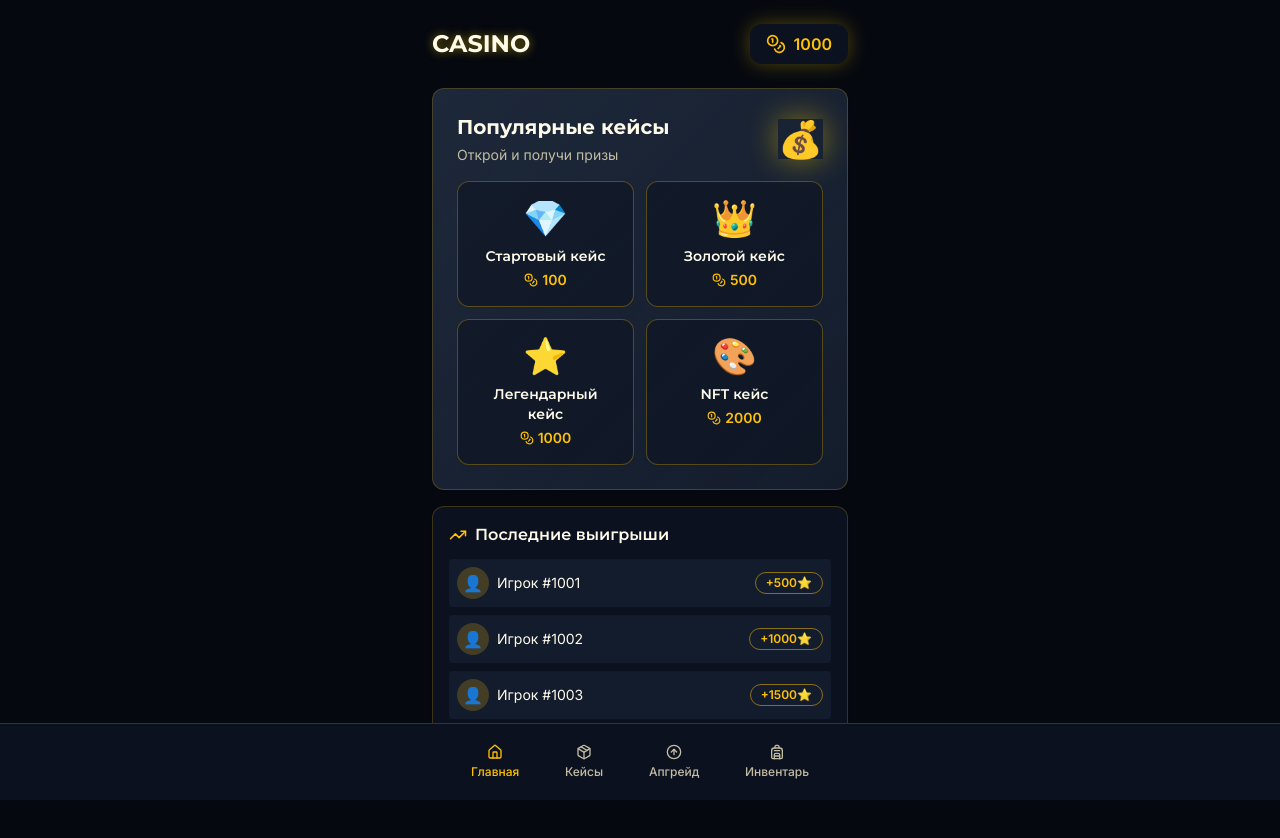
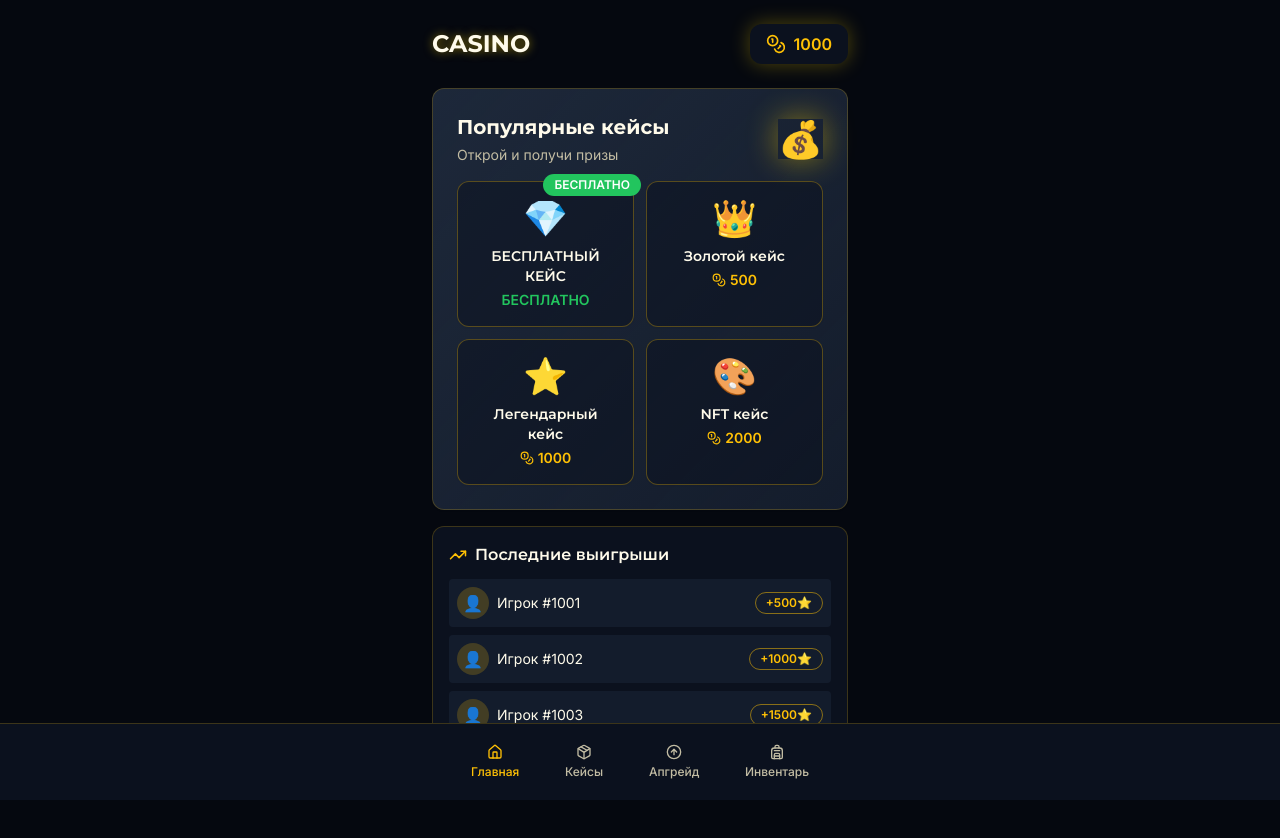
Before and after one commit to pr-poehali-dev/telegram-casino-mini-app, a React (Vite) app: page / in a window 1280 px wide. Shown: the top 838 px of the page. Built offline with nearby package versions, Linux system fonts and the light colour scheme.

Commit message:
feat: обновить механику бесплатного кейса

```diff
--- a/src/pages/Index.tsx
+++ b/src/pages/Index.tsx
@@ -1,4 +1,4 @@
-import { useState } from 'react';
+import { useState, useEffect } from 'react';
 import { Card } from '@/components/ui/card';
 import { Button } from '@/components/ui/button';
 import { Badge } from '@/components/ui/badge';
@@ -23,10 +23,10 @@ interface UpgradeItem {
 }
 
 const cases = [
-  { id: 1, name: 'Стартовый кейс', price: 100, minPrize: 50, maxPrize: 500, image: '💎' },
-  { id: 2, name: 'Золотой кейс', price: 500, minPrize: 250, maxPrize: 2500, image: '👑' },
-  { id: 3, name: 'Легендарный кейс', price: 1000, minPrize: 500, maxPrize: 10000, image: '⭐' },
-  { id: 4, name: 'NFT кейс', price: 2000, minPrize: 1000, maxPrize: 50000, image: '🎨' },
+  { id: 1, name: 'БЕСПЛАТНЫЙ КЕЙС', price: 25, minPrize: 50, maxPrize: 500, image: '💎', isFree: true },
+  { id: 2, name: 'Золотой кейс', price: 500, minPrize: 250, maxPrize: 2500, image: '👑', isFree: false },
+  { id: 3, name: 'Легендарный кейс', price: 1000, minPrize: 500, maxPrize: 10000, image: '⭐', isFree: false },
+  { id: 4, name: 'NFT кейс', price: 2000, minPrize: 1000, maxPrize: 50000, image: '🎨', isFree: false },
 ];
 
 const rarityColors = {
@@ -45,16 +45,54 @@ const Index = () => {
   const [inventory, setInventory] = useState<UpgradeItem[]>([]);
   const [upgradeFrom, setUpgradeFrom] = useState<UpgradeItem | null>(null);
   const [upgradeChance, setUpgradeChance] = useState(50);
+  const [lastFreeOpen, setLastFreeOpen] = useState<number | null>(null);
+  const [timeUntilFree, setTimeUntilFree] = useState<string>('');
+
+  useEffect(() => {
+    const saved = localStorage.getItem('lastFreeOpen');
+    if (saved) {
+      setLastFreeOpen(parseInt(saved));
+    }
+  }, []);
+
+  useEffect(() => {
+    if (!lastFreeOpen) return;
+
+    const interval = setInterval(() => {
+      const now = Date.now();
+      const timePassed = now - lastFreeOpen;
+      const timeLeft = 24 * 60 * 60 * 1000 - timePassed;
+
+      if (timeLeft <= 0) {
+        setTimeUntilFree('');
+        setLastFreeOpen(null);
+        localStorage.removeItem('lastFreeOpen');
+      } else {
+        const hours = Math.floor(timeLeft / (60 * 60 * 1000));
+        const minutes = Math.floor((timeLeft % (60 * 60 * 1000)) / (60 * 1000));
+        setTimeUntilFree(`${hours}ч ${minutes}м`);
+      }
+    }, 1000);
+
+    return () => clearInterval(interval);
+  }, [lastFreeOpen]);
+
+  const canOpenFree = !lastFreeOpen || (Date.now() - lastFreeOpen) >= 24 * 60 * 60 * 1000;
 
   const openCase = (caseData: typeof cases[0]) => {
-    if (balance < caseData.price) {
+    if (caseData.isFree && canOpenFree) {
+      const now = Date.now();
+      setLastFreeOpen(now);
+      localStorage.setItem('lastFreeOpen', now.toString());
+    } else if (balance < caseData.price) {
       alert('Недостаточно средств!');
       return;
+    } else {
+      setBalance(balance - caseData.price);
     }
 
     setSelectedCase(caseData);
     setIsOpening(true);
-    setBalance(balance - caseData.price);
 
     setTimeout(() => {
       const rarityRoll = Math.random();
@@ -138,20 +176,42 @@ const Index = () => {
               </div>
 
               <div className="grid grid-cols-2 gap-3">
-                {cases.slice(0, 4).map((caseItem) => (
+                {cases.slice(0, 4).map((caseItem) => {
+                  const isFreeCase = caseItem.isFree;
+                  const showFreeTimer = isFreeCase && !canOpenFree;
+
+                  return (
                     <Card
                       key={caseItem.id}
-                    className="bg-card/50 border-primary/30 hover:border-primary transition-all cursor-pointer p-4 text-center"
+                      className="bg-card/50 border-primary/30 hover:border-primary transition-all cursor-pointer p-4 text-center relative"
                       onClick={() => openCase(caseItem)}
                     >
+                      {isFreeCase && canOpenFree && (
+                        <Badge className="absolute -top-2 -right-2 bg-green-500 text-white text-xs">
+                          БЕСПЛАТНО
+                        </Badge>
+                      )}
                       <div className="text-4xl mb-2">{caseItem.image}</div>
                       <h3 className="font-semibold text-sm mb-1">{caseItem.name}</h3>
+                      {showFreeTimer ? (
+                        <div className="text-xs text-muted-foreground">
+                          Через: {timeUntilFree}
+                        </div>
+                      ) : (
                         <div className="flex items-center justify-center gap-1 text-primary">
+                          {isFreeCase && canOpenFree ? (
+                            <span className="text-sm font-bold text-green-500">БЕСПЛАТНО</span>
+                          ) : (
+                            <>
                               <Icon name="Coins" size={14} />
                               <span className="text-sm font-bold">{caseItem.price}</span>
+                            </>
+                          )}
                         </div>
+                      )}
                     </Card>
-                ))}
+                  );
+                })}
               </div>
             </Card>
 
@@ -181,12 +241,21 @@ const Index = () => {
           <TabsContent value="cases" className="space-y-4 mt-0">
             <h2 className="text-xl font-bold mb-4">Все кейсы</h2>
             <div className="grid gap-4">
-              {cases.map((caseItem) => (
+              {cases.map((caseItem) => {
+                const isFreeCase = caseItem.isFree;
+                const showFreeTimer = isFreeCase && !canOpenFree;
+
+                return (
                   <Card
                     key={caseItem.id}
-                  className="bg-card border-primary/20 hover:border-primary transition-all cursor-pointer overflow-hidden"
+                    className="bg-card border-primary/20 hover:border-primary transition-all cursor-pointer overflow-hidden relative"
                     onClick={() => openCase(caseItem)}
                   >
+                    {isFreeCase && canOpenFree && (
+                      <Badge className="absolute top-2 right-2 bg-green-500 text-white">
+                        БЕСПЛАТНО
+                      </Badge>
+                    )}
                     <div className="flex items-center gap-4 p-4">
                       <div className="text-5xl">{caseItem.image}</div>
                       <div className="flex-1">
@@ -196,17 +265,30 @@ const Index = () => {
                           <span>-</span>
                           <span>{caseItem.maxPrize}⭐</span>
                         </div>
+                        {showFreeTimer ? (
+                          <div className="text-sm text-muted-foreground">
+                            Доступно через: {timeUntilFree}
+                          </div>
+                        ) : (
                           <div className="flex items-center gap-2">
+                            {isFreeCase && canOpenFree ? (
+                              <span className="font-bold text-green-500">БЕСПЛАТНО</span>
+                            ) : (
+                              <>
                                 <Icon name="Coins" className="text-primary" size={16} />
                                 <span className="font-bold text-primary">{caseItem.price}</span>
+                              </>
+                            )}
                           </div>
+                        )}
                       </div>
                       <Button className="bg-primary hover:bg-primary/90 text-primary-foreground">
                         Открыть
                       </Button>
                     </div>
                   </Card>
-              ))}
+                );
+              })}
             </div>
           </TabsContent>
 
```
Lines whose indentation alone changed are shown as unchanged.
